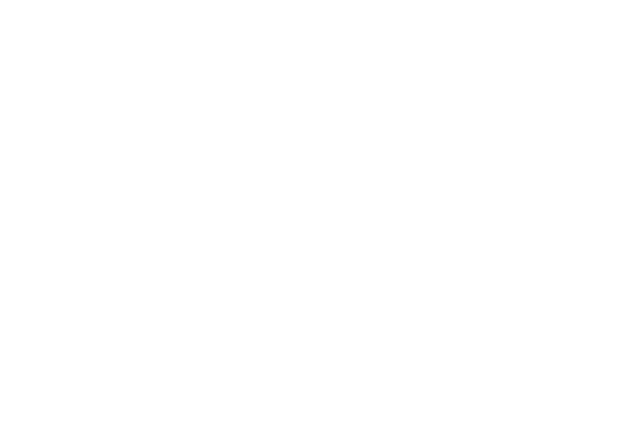
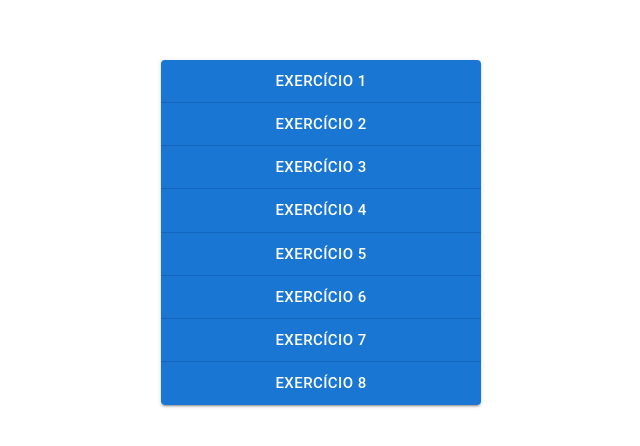
Before and after one commit to JoaoVgon31/CODEX-PRE-QUALIFICATION-TEST, a React (Create React App) app: page / in a window 1280 px wide. Shown: the part 168-614 px from the top of the page, without its empty margins (319-959 px from the left). Built offline with nearby package versions, Linux system fonts and the light colour scheme.

Commit message:
Created exercises menu and applied styles

```diff
--- a/src/components/ExercisesMenu.tsx
+++ b/src/components/ExercisesMenu.tsx
@@ -1,7 +1,33 @@
 import React from 'react';
+import { Button, ButtonGroup } from '@material-ui/core';
 
 function ExercisesMenu(): JSX.Element {
-	return <div />;
+	const menuItems = [
+		'Exercício 1',
+		'Exercício 2',
+		'Exercício 3',
+		'Exercício 4',
+		'Exercício 5',
+		'Exercício 6',
+		'Exercício 7',
+		'Exercício 8',
+	];
+
+	return (
+		<div className="flex flex-col justify-center align-center w-1/4-screen">
+			<ButtonGroup
+				fullWidth
+				orientation="vertical"
+				aria-label="menu de acesso às páginas dos exercícios"
+				variant="contained"
+				size="large"
+			>
+				{menuItems.map((item) => (
+					<Button key={menuItems.indexOf(item)}>{item}</Button>
+				))}
+			</ButtonGroup>
+		</div>
+	);
 }
 
 export default ExercisesMenu;
--- a/src/index.tsx
+++ b/src/index.tsx
@@ -1,6 +1,9 @@
 import React from 'react';
 import ReactDOM from 'react-dom';
 import './index.css';
+import './styles/flex.css';
+import './styles/fonts.css';
+import './styles/sizing.css';
 import Routes from './routes';
 
 ReactDOM.render(
--- a/src/pages/Home.tsx
+++ b/src/pages/Home.tsx
@@ -3,7 +3,7 @@
 
 function Home(): JSX.Element {
 	return (
-		<div>
+		<div className="flex flex-col justify-evenly align-center w-full-screen h-full-screen">
 			<ExercisesMenu />
 		</div>
 	);
--- a/src/styles/sizing.css
+++ b/src/styles/sizing.css
@@ -2,8 +2,8 @@
 	width: 100vw;
 }
 
-.w-1\/3-screen {
-	width: 33vw;
+.w-1\/4-screen {
+	width: 25vw;
 }
 
 .h-full-screen {
```
